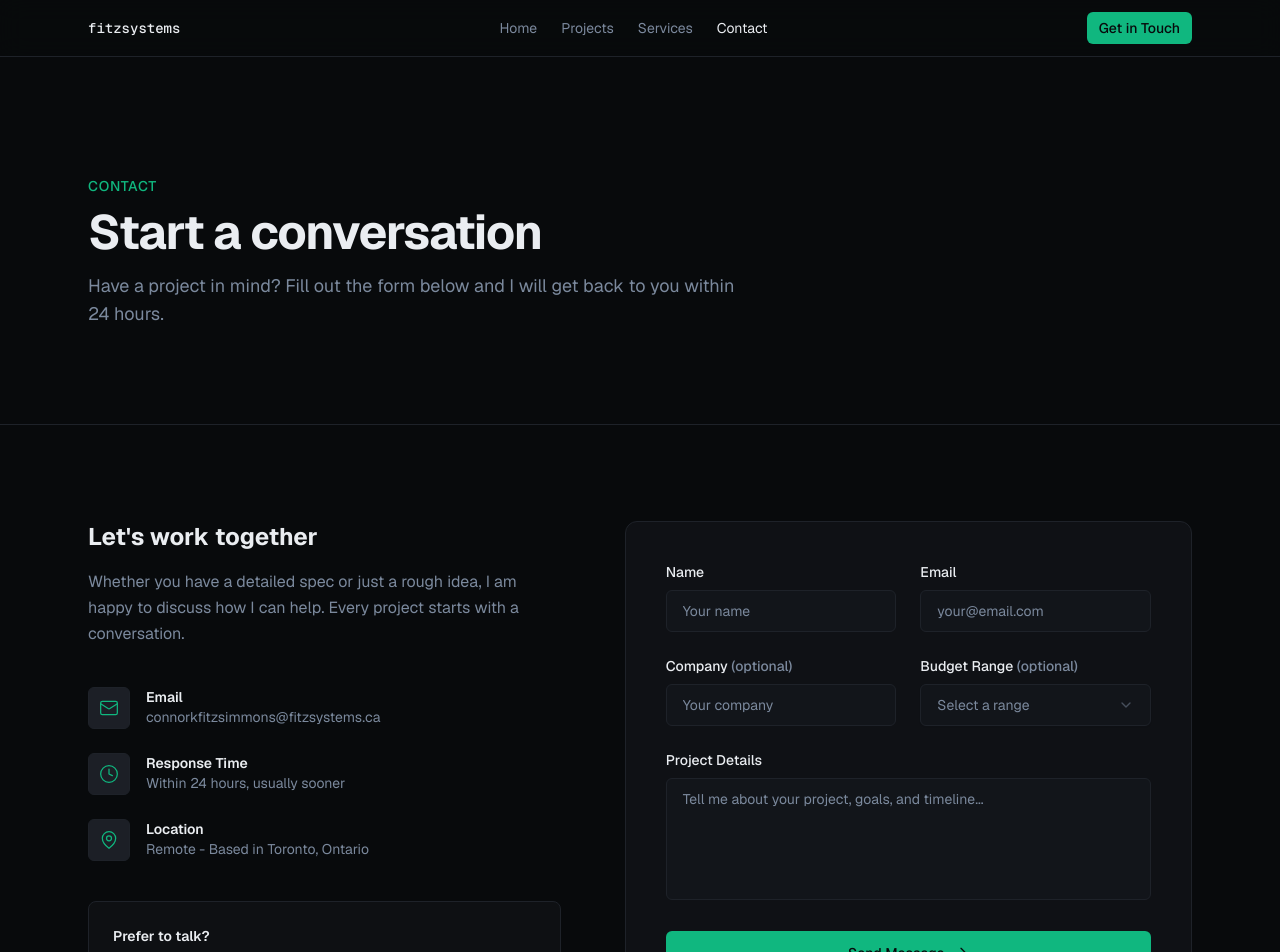
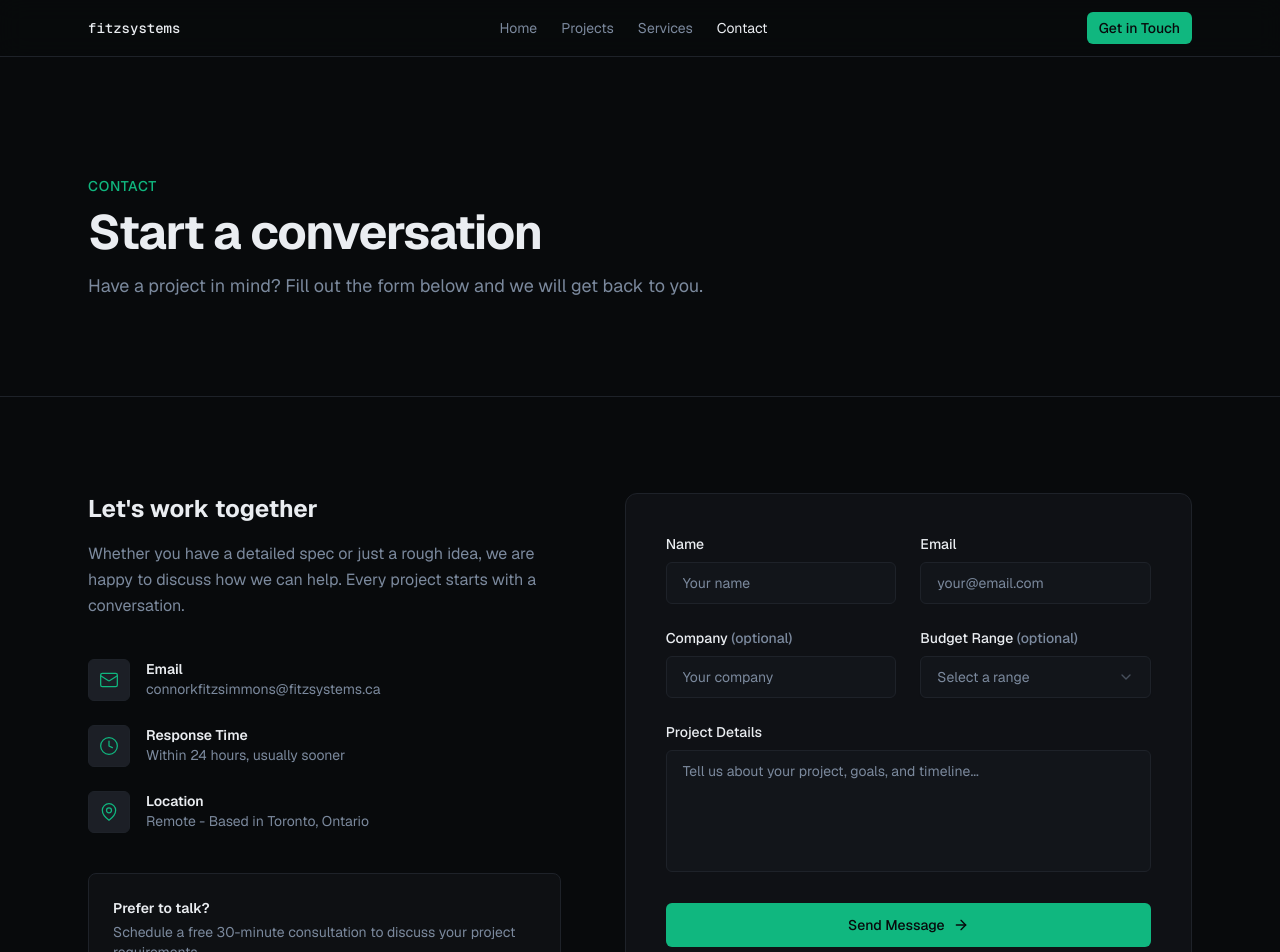
Before and after one commit to connor-kfitz/fitzsystems, a Next.js app: page /contact in a window 1280 px wide. Shown: the top 952 px of the page. Built offline with nearby package versions, Linux system fonts and the light colour scheme.

Commit message:
Contact Page Content Updates

```diff
--- a/app/contact/page.tsx
+++ b/app/contact/page.tsx
@@ -7,7 +7,7 @@ export default function ContactPage() {
       <PageHeader
         label="Contact"
         title="Start a conversation"
-        description="Have a project in mind? Fill out the form below and I will get back to you within 24 hours."
+        description="Have a project in mind? Fill out the form below and we will get back to you."
       />
       <Contact/>
     </main>
--- a/components/contact/ContactForm.tsx
+++ b/components/contact/ContactForm.tsx
@@ -137,7 +137,7 @@ export default function ContactForm({ onSubmit }: ContactFormProps) {
           aria-invalid={!!errors.message}
           aria-describedby={errors.message ? 'message-error' : undefined}
           className="w-full resize-none rounded-md border border-border bg-secondary/30 px-4 py-2.5 text-sm text-foreground placeholder:text-muted-foreground focus:border-primary focus:outline-none focus:ring-1 focus:ring-primary"
-          placeholder="Tell me about your project, goals, and timeline..."
+          placeholder="Tell us about your project, goals, and timeline..."
        />
         {errors.message ? (
           <p id="message-error" className="mt-1 text-sm text-destructive/60">
--- a/components/contact/ContactInfo.tsx
+++ b/components/contact/ContactInfo.tsx
@@ -11,8 +11,8 @@ export default function ContactInfo() {
         {"Let's work together"}
       </h2>
       <p className="mt-4 leading-relaxed text-muted-foreground">
-        Whether you have a detailed spec or just a rough idea, I am
-        happy to discuss how I can help. Every project starts with a
+        Whether you have a detailed spec or just a rough idea, we are
+        happy to discuss how we can help. Every project starts with a
         conversation.
       </p>
 
--- a/components/contact/MeetingScheduleButton.tsx
+++ b/components/contact/MeetingScheduleButton.tsx
@@ -27,7 +27,7 @@ export default function MeetingScheduleButton() {
 
   return (
     <>
-      <div className = "mt-10 rounded-lg border border-border bg-secondary/30 p-6">
+      <div className="mt-10 rounded-lg border border-border bg-secondary/30 p-6">
         <p className="text-sm font-semibold text-foreground">
           Prefer to talk?
         </p>
```
